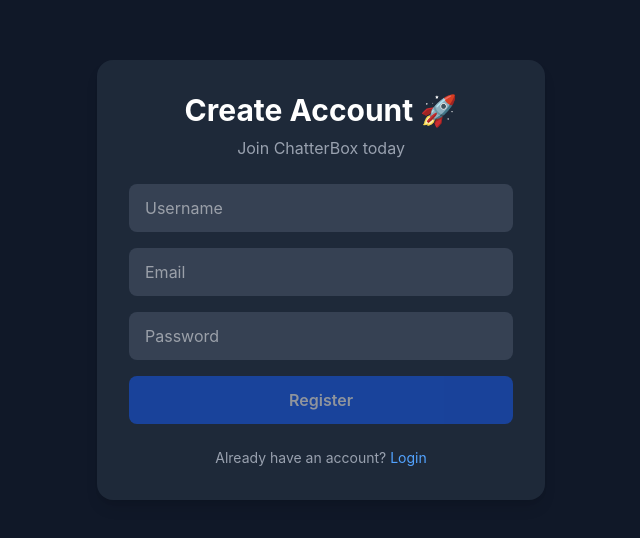
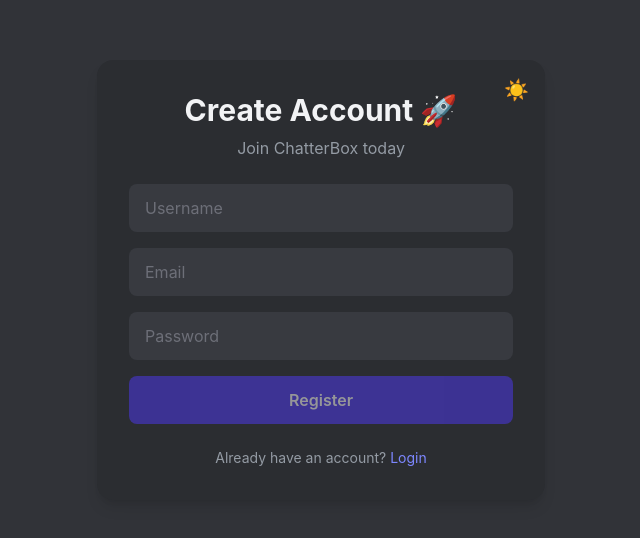
Before and after one commit to bhumika0202/ChatterBox, a React app in the folder frontend/: page /register in a window 1280 px wide. Shown: the part 120-658 px from the top of the page, without its empty margins (319-959 px from the left). Built offline with nearby package versions, Linux system fonts and the light colour scheme; the HTML template or start-up script is replaced by a standard one.

Commit message:
Feat: Add dark/light theme toggle with Discord-style dark and white-green light theme

```diff
--- a/frontend/src/App.jsx
+++ b/frontend/src/App.jsx
@@ -1,6 +1,7 @@
 import { BrowserRouter, Routes, Route, Navigate } from 'react-router-dom';
 import { AuthProvider, useAuth } from './context/AuthContext';
 import { SocketProvider } from './context/SocketContext';
+import { ThemeProvider } from './context/ThemeContext';
 import Login from './pages/Login';
 import Register from './pages/Register';
 import Chat from './pages/Chat';
@@ -27,6 +28,7 @@
 
 const App = () => {
   return (
+    <ThemeProvider>
       <AuthProvider>
         <SocketProvider>
           <BrowserRouter>
@@ -34,6 +36,7 @@
           </BrowserRouter>
         </SocketProvider>
       </AuthProvider>
+    </ThemeProvider>
   );
 };
 
--- a/frontend/src/components/ChatWindow.jsx
+++ b/frontend/src/components/ChatWindow.jsx
@@ -1,6 +1,8 @@
 import { useEffect, useRef, useState } from 'react';
 import { useAuth } from '../context/AuthContext';
 import { useSocket } from '../context/SocketContext';
+import { useTheme } from '../context/ThemeContext';
+import { themes } from '../utils/theme';
 import axios from '../utils/axios';
 import MessageBubble from './MessageBubble';
 
@@ -11,10 +13,11 @@
   const [loadingMessages, setLoadingMessages] = useState(false);
   const { user } = useAuth();
   const { socket } = useSocket();
+  const { theme } = useTheme();
+  const t = themes[theme];
   const bottomRef = useRef(null);
   const typingTimeout = useRef(null);
 
-  // Fetch message history
   useEffect(() => {
     if (!selectedUser) return;
     setMessages([]);
@@ -32,7 +35,6 @@
     fetchMessages();
   }, [selectedUser]);
 
-  // Listen for incoming messages
   useEffect(() => {
     if (!socket) return;
 
@@ -62,39 +64,31 @@
     };
   }, [socket, selectedUser]);
 
-  // Auto scroll to bottom
   useEffect(() => {
     bottomRef.current?.scrollIntoView({ behavior: 'smooth' });
   }, [messages]);
 
-  // Send message
   const sendMessage = () => {
     if (!input.trim() || !socket) return;
-
     socket.emit('sendMessage', {
       senderId: user._id,
       receiverId: selectedUser._id,
       message: input,
     });
-
     socket.emit('stopTyping', {
       senderId: user._id,
       receiverId: selectedUser._id,
     });
-
     setInput('');
   };
 
-  // Typing indicator
   const handleTyping = (e) => {
     if (e.target.value.length > 500) return;
     setInput(e.target.value);
-
     socket?.emit('typing', {
       senderId: user._id,
       receiverId: selectedUser._id,
     });
-
     clearTimeout(typingTimeout.current);
     typingTimeout.current = setTimeout(() => {
       socket?.emit('stopTyping', {
@@ -104,20 +98,19 @@
     }, 1000);
   };
 
-  // Send on Enter key
   const handleKeyDown = (e) => {
     if (e.key === 'Enter') sendMessage();
   };
 
   if (!selectedUser) {
     return (
-      <div className="flex-1 bg-gray-900 flex items-center justify-center">
+      <div className={`flex-1 ${t.bgMain} flex items-center justify-center`}>
         <div className="text-center">
           <p className="text-6xl mb-4">💬</p>
-          <p className="text-white text-xl font-semibold">
+          <p className={`${t.textPrimary} text-xl font-semibold`}>
             Welcome to ChatterBox
           </p>
-          <p className="text-gray-400 mt-2">
+          <p className={`${t.textSecondary} mt-2`}>
             Select a user from the sidebar to start chatting
           </p>
         </div>
@@ -126,45 +119,49 @@
   }
 
   return (
-    <div className="flex-1 bg-gray-900 flex flex-col h-screen">
-      {/* Chat Header */}
-      <div className="h-[72px] px-4 border-b border-gray-700 bg-gray-800 flex items-center gap-3">
-        <div className="w-10 h-10 rounded-full bg-blue-500 flex items-center justify-center text-white font-bold">
+    <div className={`flex-1 ${t.bgMain} flex flex-col h-screen`}>
+      {/* Header */}
+      <div className={`h-[72px] px-4 ${t.bgHeader} flex items-center gap-3 shadow-sm`}>
+        <div className={`w-10 h-10 rounded-full ${t.accentAvatar} flex items-center justify-center text-white font-bold`}>
           {selectedUser.username[0].toUpperCase()}
         </div>
         <div>
-          <p className="text-white font-semibold">{selectedUser.username}</p>
+          <p className={`${t.textPrimary} font-semibold`}>
+            {selectedUser.username}
+          </p>
           {isTyping ? (
-            <p className="text-yellow-400 text-xs animate-pulse">typing...</p>
+            <p className="text-green-400 text-xs animate-pulse">typing...</p>
           ) : (
-            <p className="text-gray-400 text-xs">Click to chat</p>
+            <p className={`${t.textSecondary} text-xs`}>Click to chat</p>
           )}
         </div>
       </div>
 
       {/* Messages */}
-      <div className="flex-1 overflow-y-auto p-4">
+      <div className={`flex-1 overflow-y-auto p-4 ${t.bgMain}`}>
         {loadingMessages ? (
           <div className="flex items-center justify-center h-full">
-                <p className="text-gray-400 animate-pulse">Loading messages...</p>
+            <p className={`${t.textSecondary} animate-pulse`}>
+              Loading messages...
+            </p>
           </div>
         ) : messages.length === 0 ? (
           <div className="flex flex-col items-center justify-center h-full">
             <p className="text-4xl mb-3">👋</p>
-                <p className="text-gray-400 text-sm">
+            <p className={`${t.textSecondary} text-sm`}>
               No messages yet. Say hello to {selectedUser.username}!
             </p>
           </div>
         ) : (
           messages.map((msg) => (
-                <MessageBubble key={msg._id} message={msg} />
+            <MessageBubble key={msg._id} message={msg} t={t} />
           ))
         )}
         <div ref={bottomRef} />
       </div>
 
-      {/* Message Input */}
-      <div className="p-4 border-t border-gray-700 bg-gray-800">
+      {/* Input */}
+      <div className={`p-4 ${t.bgHeader} shadow-sm`}>
         <div className="flex gap-3 items-center">
           <input
             type="text"
@@ -173,19 +170,18 @@
             onKeyDown={handleKeyDown}
             placeholder={`Message ${selectedUser.username}...`}
             maxLength={500}
-            className="flex-1 bg-gray-700 text-white px-4 py-3 rounded-xl outline-none focus:ring-2 focus:ring-blue-500 placeholder-gray-500"
+            className={`flex-1 ${t.bgInput} ${t.textPrimary} px-4 py-3 rounded-xl outline-none focus:ring-2 ${t.accentRing} ${t.placeholder}`}
           />
           <button
             onClick={sendMessage}
             disabled={!input.trim()}
-            className="bg-blue-600 hover:bg-blue-700 disabled:opacity-40 disabled:cursor-not-allowed text-white px-6 py-3 rounded-xl font-semibold transition"
+            className={`${t.accent} ${t.accentHover} disabled:opacity-40 disabled:cursor-not-allowed text-white px-6 py-3 rounded-xl font-semibold transition`}
           >
             Send
           </button>
         </div>
-        {/* Character count */}
         {input.length > 400 && (
-          <p className="text-right text-xs text-gray-500 mt-1">
+          <p className={`text-right text-xs ${t.textSecondary} mt-1`}>
             {500 - input.length} characters remaining
           </p>
         )}
--- a/frontend/src/components/Sidebar.jsx
+++ b/frontend/src/components/Sidebar.jsx
@@ -1,10 +1,14 @@
+import { useNavigate } from 'react-router-dom';
 import { useAuth } from '../context/AuthContext';
 import { useSocket } from '../context/SocketContext';
-import { useNavigate } from 'react-router-dom';
+import { useTheme } from '../context/ThemeContext';
+import { themes } from '../utils/theme';
 
 const Sidebar = ({ users, selectedUser, onSelectUser }) => {
   const { user, logout } = useAuth();
   const { onlineUsers, typingUsers } = useSocket();
+  const { theme, toggleTheme } = useTheme();
+  const t = themes[theme];
   const navigate = useNavigate();
 
   const handleLogout = () => {
@@ -13,59 +17,70 @@
   };
 
   return (
-    <div className="w-80 bg-gray-800 h-screen flex flex-col">
+    <div className={`w-80 ${t.bgSidebar} h-screen flex flex-col shadow-lg`}>
       {/* Header */}
-      <div className="h-[72px] px-4 border-b border-gray-700 flex items-center justify-between">
+      <div className={`h-[72px] px-4 ${t.bgHeader} flex items-center justify-between`}>
         <div>
-          <h1 className="text-white font-bold text-xl">💬 ChatterBox</h1>
-          <p className="text-gray-400 text-sm">@{user?.username}</p>
+          <h1 className={`${t.textPrimary} font-bold text-xl`}>
+            💬 ChatterBox
+          </h1>
+          <p className={`${t.textSecondary} text-sm`}>@{user?.username}</p>
         </div>
-        {/* update button */}
+        <div className="flex items-center gap-3">
+          {/* Theme Toggle */}
+          <button
+            onClick={toggleTheme}
+            className={`${t.textSecondary} hover:${t.textPrimary} text-xl transition`}
+            title="Toggle theme"
+          >
+            {theme === 'dark' ? '☀️' : '🌙'}
+          </button>
+          {/* Logout */}
           <button
             onClick={handleLogout}
-            className="text-gray-400 hover:text-red-400 text-sm transition"
+            className={`${t.textSecondary} hover:text-red-400 text-sm transition`}
           >
             Logout
           </button>
         </div>
+      </div>
 
       {/* Users List */}
       <div className="flex-1 overflow-y-auto p-2">
-        <p className="text-gray-500 text-xs uppercase px-2 py-2">
+        <p className={`${t.textLabel} text-xs uppercase px-2 py-2 font-semibold`}>
           All Users
         </p>
         {users.length === 0 ? (
           <div className="text-center mt-10">
             <p className="text-3xl mb-2">👥</p>
-                <p className="text-gray-500 text-sm">No other users yet</p>
+            <p className={`${t.textSecondary} text-sm`}>No other users yet</p>
           </div>
         ) : (
           users.map((u) => (
             <div
               key={u._id}
               onClick={() => onSelectUser(u)}
-                    className={`flex items-center gap-3 p-3 rounded-xl cursor-pointer transition mb-1
+              className={`flex items-center gap-3 p-3 rounded-lg cursor-pointer transition mb-1
                 ${selectedUser?._id === u._id
-                        ? 'bg-blue-600'
-                        : 'hover:bg-gray-700'
+                  ? t.bgSelected
+                  : t.bgHover
                 }`}
             >
               {/* Avatar */}
               <div className="relative">
-                        <div className="w-10 h-10 rounded-full bg-blue-500 flex items-center justify-center text-white font-bold text-sm">
+                <div className={`w-10 h-10 rounded-full ${t.accentAvatar} flex items-center justify-center text-white font-bold text-sm`}>
                   {u.username[0].toUpperCase()}
                 </div>
-                        {/* Only show dot if online */}
                 {onlineUsers.includes(u._id) && (
-                            <span className="absolute bottom-0 right-0 w-3 h-3 rounded-full border-2 border-gray-800 bg-green-400" />
+                  <span className={`absolute bottom-0 right-0 w-3 h-3 rounded-full border-2 ${theme === 'dark' ? 'border-[#2b2d31]' : 'border-white'} bg-green-400`} />
                 )}
               </div>
 
               {/* User Info */}
               <div>
-                        <p className="text-white font-medium text-sm">{u.username}</p>
-
-                        {/* Only show typing indicator, nothing else */}
+                <p className={`${t.textPrimary} font-medium text-sm`}>
+                  {u.username}
+                </p>
                 {typingUsers.includes(u._id) && (
                   <p className="text-green-400 text-xs animate-pulse">
                     typing...
@@ -73,7 +88,8 @@
                 )}
               </div>
             </div>
-                )))}
+          ))
+        )}
       </div>
     </div>
   );
--- /dev/null
+++ b/frontend/src/context/ThemeContext.jsx
@@ -0,0 +1,23 @@
+import { createContext, useContext, useState } from 'react';
+
+const ThemeContext = createContext();
+
+export const ThemeProvider = ({ children }) => {
+  const [theme, setTheme] = useState(
+    localStorage.getItem('theme') || 'dark'
+  );
+
+  const toggleTheme = () => {
+    const newTheme = theme === 'dark' ? 'light' : 'dark';
+    localStorage.setItem('theme', newTheme);
+    setTheme(newTheme);
+  };
+
+  return (
+    <ThemeContext.Provider value={{ theme, toggleTheme }}>
+      {children}
+    </ThemeContext.Provider>
+  );
+};
+
+export const useTheme = () => useContext(ThemeContext);
--- a/frontend/src/pages/Login.jsx
+++ b/frontend/src/pages/Login.jsx
@@ -2,6 +2,8 @@
 import { useNavigate, Link } from 'react-router-dom';
 import axios from '../utils/axios';
 import { useAuth } from '../context/AuthContext';
+import { useTheme } from '../context/ThemeContext';
+import { themes } from '../utils/theme';
 
 const Login = () => {
   const [form, setForm] = useState({ email: '', password: '' });
@@ -9,6 +11,8 @@
   const [loading, setLoading] = useState(false);
   const { login } = useAuth();
   const navigate = useNavigate();
+  const { theme, toggleTheme } = useTheme();
+  const t = themes[theme];
 
   const handleSubmit = async (e) => {
     e.preventDefault();
@@ -26,12 +30,23 @@
   };
 
   return (
-    <div className="min-h-screen bg-gray-900 flex items-center justify-center">
-      <div className="bg-gray-800 p-8 rounded-2xl shadow-lg w-full max-w-md">
-        <h2 className="text-3xl font-bold text-white mb-2 text-center">
+    <div className={`min-h-screen ${t.bgMain} flex items-center justify-center`}>
+      <div className={`${t.bgSidebar} p-8 rounded-2xl shadow-lg w-full max-w-md relative`}>
+
+        {/* Theme Toggle */}
+        <button
+          onClick={toggleTheme}
+          className={`absolute top-4 right-4 ${t.textSecondary} text-xl`}
+        >
+          {theme === 'dark' ? '☀️' : '🌙'}
+        </button>
+
+        <h2 className={`text-3xl font-bold ${t.textPrimary} mb-2 text-center`}>
           Welcome Back 👋
         </h2>
-        <p className="text-gray-400 text-center mb-6">Login to ChatterBox</p>
+        <p className={`${t.textSecondary} text-center mb-6`}>
+          Login to ChatterBox
+        </p>
 
         {error && (
           <div className="bg-red-500/20 text-red-400 p-3 rounded-lg mb-4 text-sm">
@@ -45,35 +60,27 @@
             placeholder="Email"
             value={form.email}
             onChange={(e) => setForm({ ...form, email: e.target.value })}
-            className="w-full bg-gray-700 text-white px-4 py-3 rounded-lg outline-none focus:ring-2 focus:ring-blue-500"
+            className={`w-full ${t.bgInput} ${t.textPrimary} px-4 py-3 rounded-lg outline-none focus:ring-2 ${t.accentRing} ${t.placeholder}`}
           />
           <input
             type="password"
             placeholder="Password"
             value={form.password}
             onChange={(e) => setForm({ ...form, password: e.target.value })}
-            className="w-full bg-gray-700 text-white px-4 py-3 rounded-lg outline-none focus:ring-2 focus:ring-blue-500"
+            className={`w-full ${t.bgInput} ${t.textPrimary} px-4 py-3 rounded-lg outline-none focus:ring-2 ${t.accentRing} ${t.placeholder}`}
           />
           <button
             onClick={handleSubmit}
             disabled={loading || !form.email || !form.password}
-            className="w-full bg-blue-600 hover:bg-blue-700 text-white py-3 rounded-lg font-semibold transition disabled:opacity-50 disabled:cursor-not-allowed"
-            >
-            {loading ? (
-                <span className="flex items-center justify-center gap-2">
-                <svg className="animate-spin h-4 w-4" viewBox="0 0 24 24" fill="none">
-                    <circle className="opacity-25" cx="12" cy="12" r="10" stroke="currentColor" strokeWidth="4"/>
-                    <path className="opacity-75" fill="currentColor" d="M4 12a8 8 0 018-8v8z"/>
-                </svg>
-                Logging in...
-                </span>
-            ) : 'Login'}
+            className={`w-full ${t.accent} ${t.accentHover} text-white py-3 rounded-lg font-semibold transition disabled:opacity-50 disabled:cursor-not-allowed`}
+          >
+            {loading ? 'Logging in...' : 'Login'}
           </button>
         </div>
 
-        <p className="text-gray-400 text-center mt-6 text-sm">
+        <p className={`${t.textSecondary} text-center mt-6 text-sm`}>
           Don't have an account?{' '}
-          <Link to="/register" className="text-blue-400 hover:underline">
+          <Link to="/register" className={`${t.accentText} hover:underline`}>
             Register
           </Link>
         </p>
--- a/frontend/src/pages/Register.jsx
+++ b/frontend/src/pages/Register.jsx
@@ -2,6 +2,8 @@
 import { useNavigate, Link } from 'react-router-dom';
 import axios from '../utils/axios';
 import { useAuth } from '../context/AuthContext';
+import { useTheme } from '../context/ThemeContext';
+import { themes } from '../utils/theme';
 
 const Register = () => {
   const [form, setForm] = useState({ username: '', email: '', password: '' });
@@ -9,6 +11,8 @@
   const [loading, setLoading] = useState(false);
   const { login } = useAuth();
   const navigate = useNavigate();
+  const { theme, toggleTheme } = useTheme();
+  const t = themes[theme];
 
   const handleSubmit = async (e) => {
     e.preventDefault();
@@ -26,12 +30,23 @@
   };
 
   return (
-    <div className="min-h-screen bg-gray-900 flex items-center justify-center">
-      <div className="bg-gray-800 p-8 rounded-2xl shadow-lg w-full max-w-md">
-        <h2 className="text-3xl font-bold text-white mb-2 text-center">
+    <div className={`min-h-screen ${t.bgMain} flex items-center justify-center`}>
+      <div className={`${t.bgSidebar} p-8 rounded-2xl shadow-lg w-full max-w-md relative`}>
+
+        {/* Theme Toggle */}
+        <button
+          onClick={toggleTheme}
+          className={`absolute top-4 right-4 ${t.textSecondary} text-xl`}
+        >
+          {theme === 'dark' ? '☀️' : '🌙'}
+        </button>
+
+        <h2 className={`text-3xl font-bold ${t.textPrimary} mb-2 text-center`}>
           Create Account 🚀
         </h2>
-        <p className="text-gray-400 text-center mb-6">Join ChatterBox today</p>
+        <p className={`${t.textSecondary} text-center mb-6`}>
+          Join ChatterBox today
+        </p>
 
         {error && (
           <div className="bg-red-500/20 text-red-400 p-3 rounded-lg mb-4 text-sm">
@@ -45,26 +60,26 @@
             placeholder="Username"
             value={form.username}
             onChange={(e) => setForm({ ...form, username: e.target.value })}
-            className="w-full bg-gray-700 text-white px-4 py-3 rounded-lg outline-none focus:ring-2 focus:ring-blue-500"
+            className={`w-full ${t.bgInput} ${t.textPrimary} px-4 py-3 rounded-lg outline-none focus:ring-2 ${t.accentRing} ${t.placeholder}`}
           />
           <input
             type="email"
             placeholder="Email"
             value={form.email}
             onChange={(e) => setForm({ ...form, email: e.target.value })}
-            className="w-full bg-gray-700 text-white px-4 py-3 rounded-lg outline-none focus:ring-2 focus:ring-blue-500"
+            className={`w-full ${t.bgInput} ${t.textPrimary} px-4 py-3 rounded-lg outline-none focus:ring-2 ${t.accentRing} ${t.placeholder}`}
           />
           <input
             type="password"
             placeholder="Password"
             value={form.password}
             onChange={(e) => setForm({ ...form, password: e.target.value })}
-            className="w-full bg-gray-700 text-white px-4 py-3 rounded-lg outline-none focus:ring-2 focus:ring-blue-500"
+            className={`w-full ${t.bgInput} ${t.textPrimary} px-4 py-3 rounded-lg outline-none focus:ring-2 ${t.accentRing} ${t.placeholder}`}
           />
           <button
             onClick={handleSubmit}
             disabled={loading || !form.email || !form.password || !form.username}
-            className="w-full bg-blue-600 hover:bg-blue-700 text-white py-3 rounded-lg font-semibold transition disabled:opacity-50 disabled:cursor-not-allowed"
+            className={`w-full ${t.accent} ${t.accentHover} text-white py-3 rounded-lg font-semibold transition disabled:opacity-50 disabled:cursor-not-allowed`}
           >
             {loading ? (
               <span className="flex items-center justify-center gap-2">
@@ -78,9 +93,9 @@
           </button>
         </div>
 
-        <p className="text-gray-400 text-center mt-6 text-sm">
+        <p className={`${t.textSecondary} text-center mt-6 text-sm`}>
           Already have an account?{' '}
-          <Link to="/login" className="text-blue-400 hover:underline">
+          <Link to="/login" className={`${t.accentText} hover:underline`}>
             Login
           </Link>
         </p>
--- /dev/null
+++ b/frontend/src/utils/theme.js
@@ -0,0 +1,63 @@
+export const themes = {
+  dark: {
+    // Backgrounds
+    bgMain: 'bg-[#313338]',
+    bgSidebar: 'bg-[#2b2d31]',
+    bgHeader: 'bg-[#2b2d31]',
+    bgInput: 'bg-[#383a40]',
+    bgHover: 'hover:bg-[#35373c]',
+    bgSelected: 'bg-[#404249]',
+    bgMessageReceived: 'bg-[#383a40]',
+
+    // Text
+    textPrimary: 'text-[#f2f3f5]',
+    textSecondary: 'text-[#949ba4]',
+    textLabel: 'text-[#949ba4]',
+
+    // Accent
+    accent: 'bg-indigo-600',
+    accentHover: 'hover:bg-indigo-700',
+    accentText: 'text-indigo-400',
+    accentRing: 'focus:ring-indigo-500',
+    accentAvatar: 'bg-indigo-500',
+    accentMessage: 'bg-indigo-600',
+    accentMessageText: 'text-indigo-200',
+
+    // Border
+    border: 'border-[#1e1f22]',
+
+    // Placeholder
+    placeholder: 'placeholder-[#6d6f78]',
+  },
+
+  light: {
+    // Backgrounds
+    bgMain: 'bg-gray-100',
+    bgSidebar: 'bg-white',
+    bgHeader: 'bg-white',
+    bgInput: 'bg-gray-100',
+    bgHover: 'hover:bg-green-50',
+    bgSelected: 'bg-green-100',
+    bgMessageReceived: 'bg-white',
+
+    // Text
+    textPrimary: 'text-gray-800',
+    textSecondary: 'text-gray-500',
+    textLabel: 'text-gray-400',
+
+    // Accent
+    accent: 'bg-green-500',
+    accentHover: 'hover:bg-green-600',
+    accentText: 'text-green-500',
+    accentRing: 'focus:ring-green-400',
+    accentAvatar: 'bg-green-500',
+    accentMessage: 'bg-green-500',
+    accentMessageText: 'text-green-100',
+
+    // Border
+    border: 'border-gray-200',
+
+    // Placeholder
+    placeholder: 'placeholder-gray-400',
+  },
+};
```
Also changed, not shown: frontend/src/components/MessageBubble.jsx (+5 -5 lines). Lines whose indentation alone changed are shown as unchanged.
